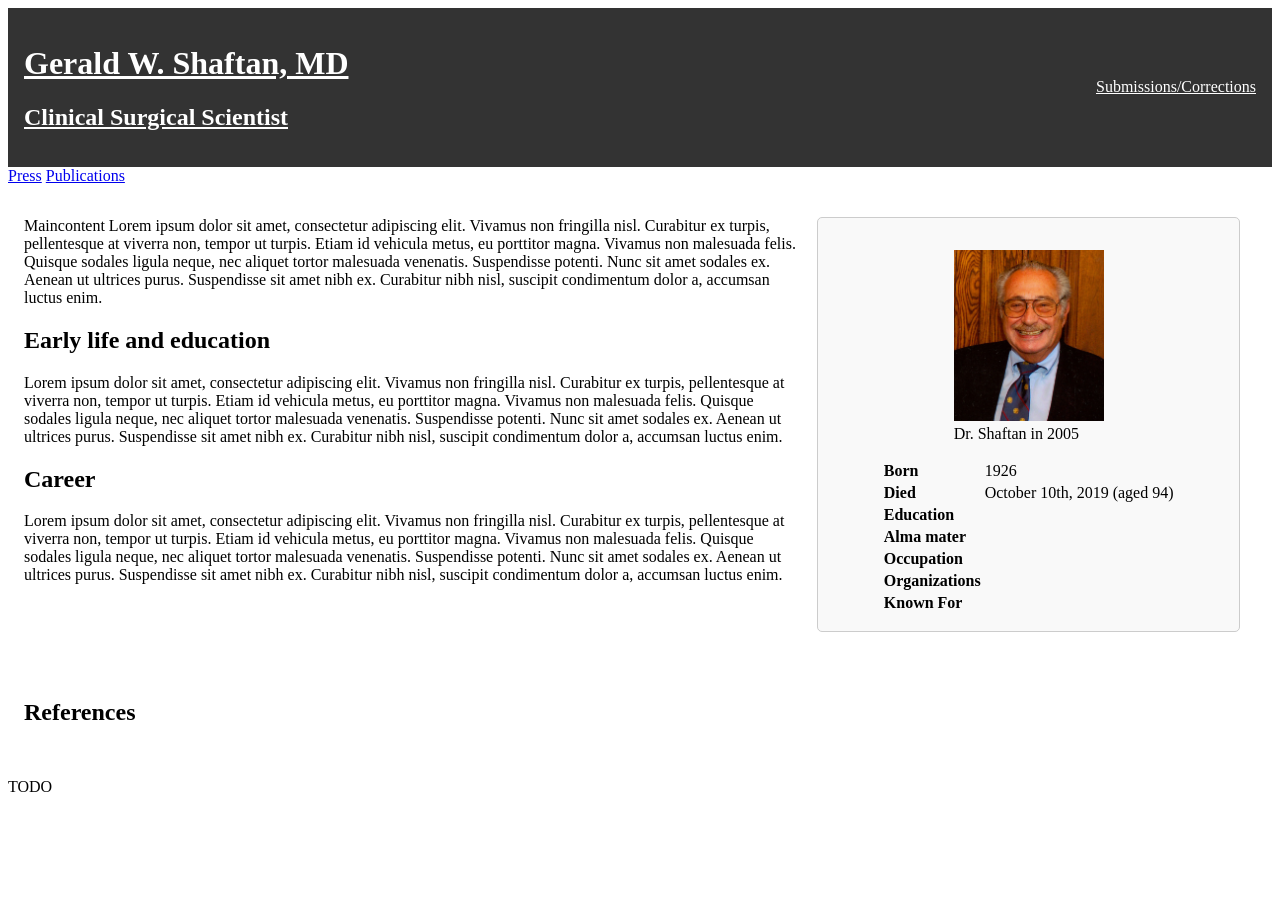
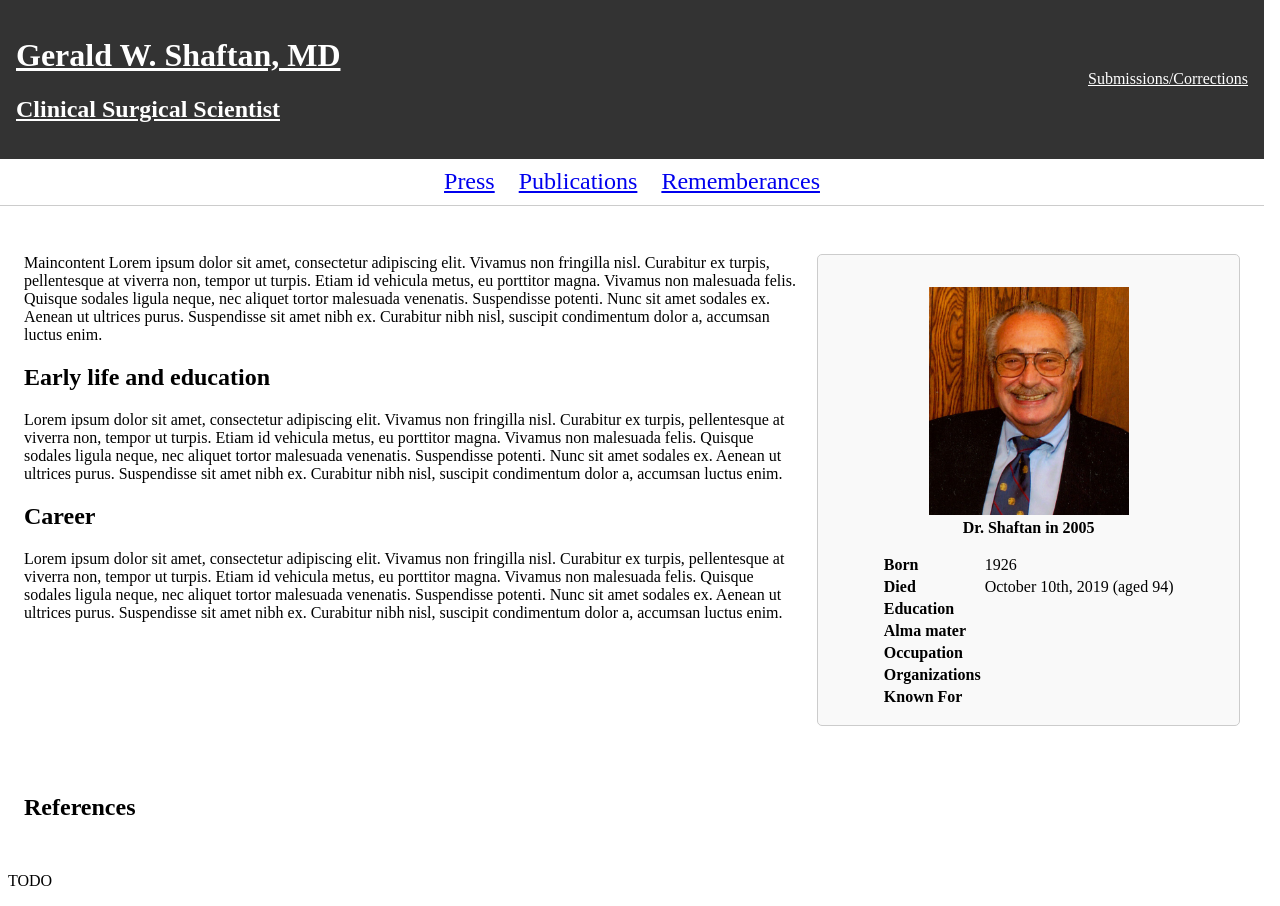
Before and after one commit to Balanced-Consulting/geraldwshaftan, a Jekyll site: the page built from index.markdown, in a window 1280 px wide. Built offline with Jekyll 4.4.1, drawn with Linux system fonts in a browser that asks for light colours.

Commit message:
Refine and add placeholder pages.

```diff
--- a/_layouts/default.html
+++ b/_layouts/default.html
@@ -19,8 +19,9 @@
       <a href="/">Submissions/Corrections</a>
     </div>
     <nav>
-      <a href="/">Press</a>
-      <a href="/">Publications</a>
+      <a href="/press">Press</a>
+      <a href="/publications">Publications</a>
+      <a href="/rememberances">Rememberances</a>
     </nav>
   </header>
   <main>
--- a/css/style.css
+++ b/css/style.css
@@ -1,11 +1,14 @@
 * {
   box-sizing: border-box;
 }
+
+
 
 body>header {
   display: flex;
   flex-direction: column;
   width: 100%;
+  margin: -8px -8px 1em -8px;
 }
 
 body>header>div#topbar {
@@ -22,9 +25,23 @@ body>header>div#topbar a {
   color: white;
 }
 
+body>header>nav {
+  display: flex;
+  justify-content: center;
+  gap: 1em;
+  font-size: 1.5em;
+  border-bottom: 1px solid #ccc;
+  padding: 0.4em;
+}
+
 #infobox figure img {
-  width: 150px;
+  width: 200px;
   height: auto;
+}
+
+#infobox figure figcaption {
+  text-align: center;
+  font-weight: bold;
 }
 
 #infobox {
```
Also changed, not shown: press.markdown (added, +12 -0 lines), publications.markdown (added, +12 -0 lines), rememberances.markdown (added, +12 -0 lines).
